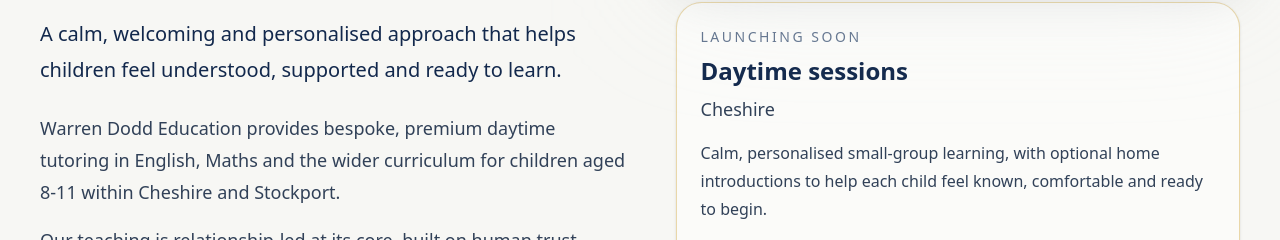
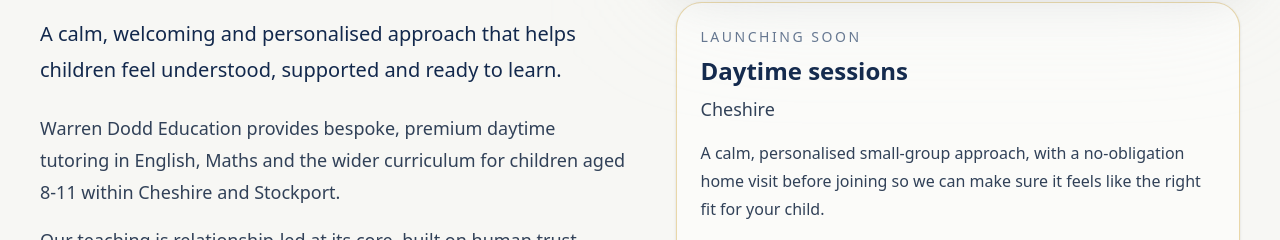
Before and after one commit to davedodd89-ai/warren-dodd-education, a Next.js app: page / in a window 1280 px wide. Shown: the part 712-952 px from the top of the page. Built offline with nearby package versions, Linux system fonts and the light colour scheme.

Commit message:
Update home visit wording on homepage

```diff
--- a/app/page.tsx
+++ b/app/page.tsx
@@ -85,9 +85,9 @@
                 </p>
 
                 <p className="mt-4 text-sm leading-6 text-slate-700 md:text-base md:leading-7">
-                  Calm, personalised small-group learning, with optional home
-                  introductions to help each child feel known, comfortable and
-                  ready to begin.
+                  A calm, personalised small-group approach, with a
+                  no-obligation home visit before joining so we can make sure it
+                  feels like the right fit for your child.
                 </p>
 
                 <p className="mt-4 text-sm font-medium uppercase tracking-[0.16em] text-[#12284C]">
@@ -177,9 +177,9 @@
                 </p>
 
                 <p className="mt-4 text-sm leading-6 text-slate-700 md:text-base md:leading-7">
-                  Calm, personalised small-group learning, with optional home
-                  introductions to help each child feel known, comfortable and
-                  ready to begin.
+                  A calm, personalised small-group approach, with a
+                  no-obligation home visit before joining so we can make sure it
+                  feels like the right fit for your child.
                 </p>
 
                 <p className="mt-4 text-sm font-medium uppercase tracking-[0.16em] text-[#12284C]">
@@ -323,7 +323,7 @@
                 flexi-schoolers, and to develop it further in schools too.
               </p>
 
-              <p className="mt-4 max-w-3xl text-base leading-7 text-slate-700 md:text-lg md:leading-8">
+              <p className="mt-4 text-base leading-7 text-slate-700 md:text-lg md:leading-8">
                 With a background in Psychology and extensive experience
                 teaching across every year group in KS1 and KS2, including
                 significant work with SEND and neurodivergent children, I have
```
